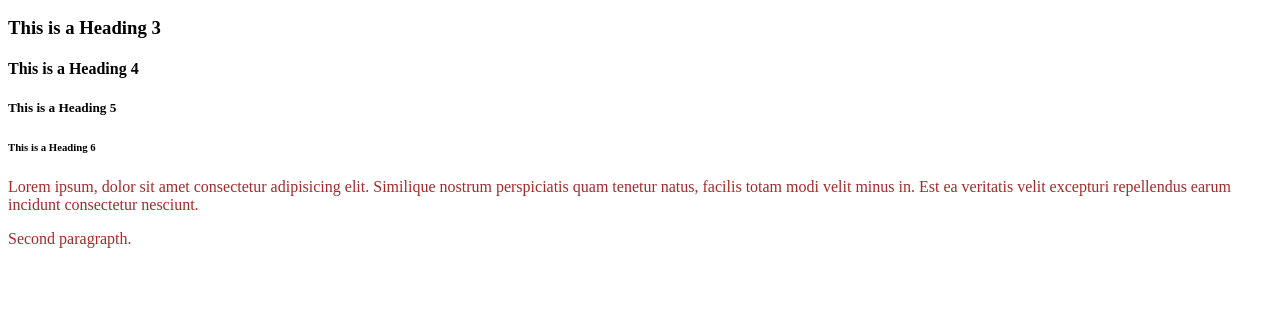
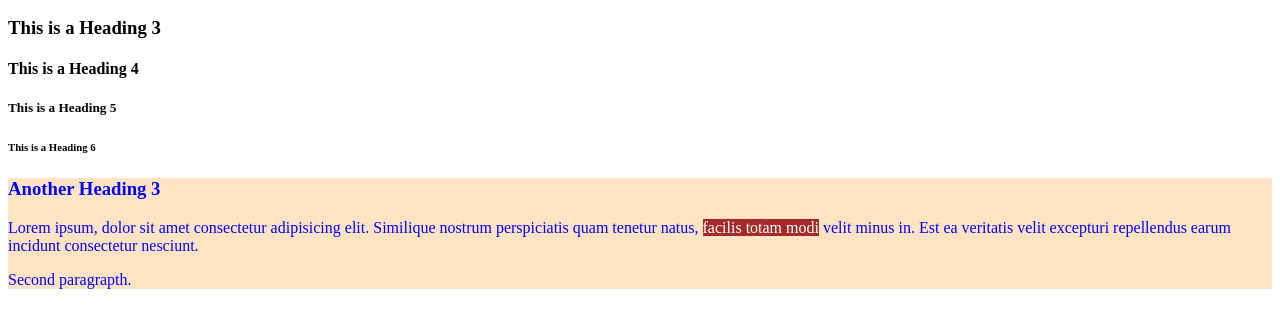
Before and after one commit to ShareghYusefi/html-elements, a plain HTML site: page index.html in a window 1280 px wide. Shown: the part 110-438 px from the top of the page. Drawn offline with Linux system fonts and the light colour scheme.

Commit message:
div & span containers

```diff
--- a/index.html
+++ b/index.html
@@ -19,10 +19,6 @@
         color: aqua;
         background-color: blueviolet;
       }
-
-      p {
-        color: brown;
-      }
     </style>
   </head>
   <!-- Body tag is where content such as text, images, etc go -->
@@ -36,13 +32,21 @@
     <h4>This is a Heading 4</h4>
     <h5>This is a Heading 5</h5>
     <h6>This is a Heading 6</h6>
-    <!-- p is used for paragraphs -->
-    <p>
-      Lorem ipsum, dolor sit amet consectetur adipisicing elit. Similique
-      nostrum perspiciatis quam tenetur natus, facilis totam modi velit minus
-      in. Est ea veritatis velit excepturi repellendus earum incidunt
-      consectetur nesciunt.
-    </p>
-    <p>Second paragrapth.</p>
+
+    <!-- A Div is a container element used for grouping other elements -->
+    <div style="color: blue; background-color: bisque">
+      <h3>Another Heading 3</h3>
+      <!-- p is used for paragraphs -->
+      <p>
+        Lorem ipsum, dolor sit amet consectetur adipisicing elit. Similique
+        nostrum perspiciatis quam tenetur natus,
+        <span style="color: white; background-color: brown"
+          >facilis totam modi</span
+        >
+        velit minus in. Est ea veritatis velit excepturi repellendus earum
+        incidunt consectetur nesciunt.
+      </p>
+      <p>Second paragrapth.</p>
+    </div>
   </body>
 </html>
```
